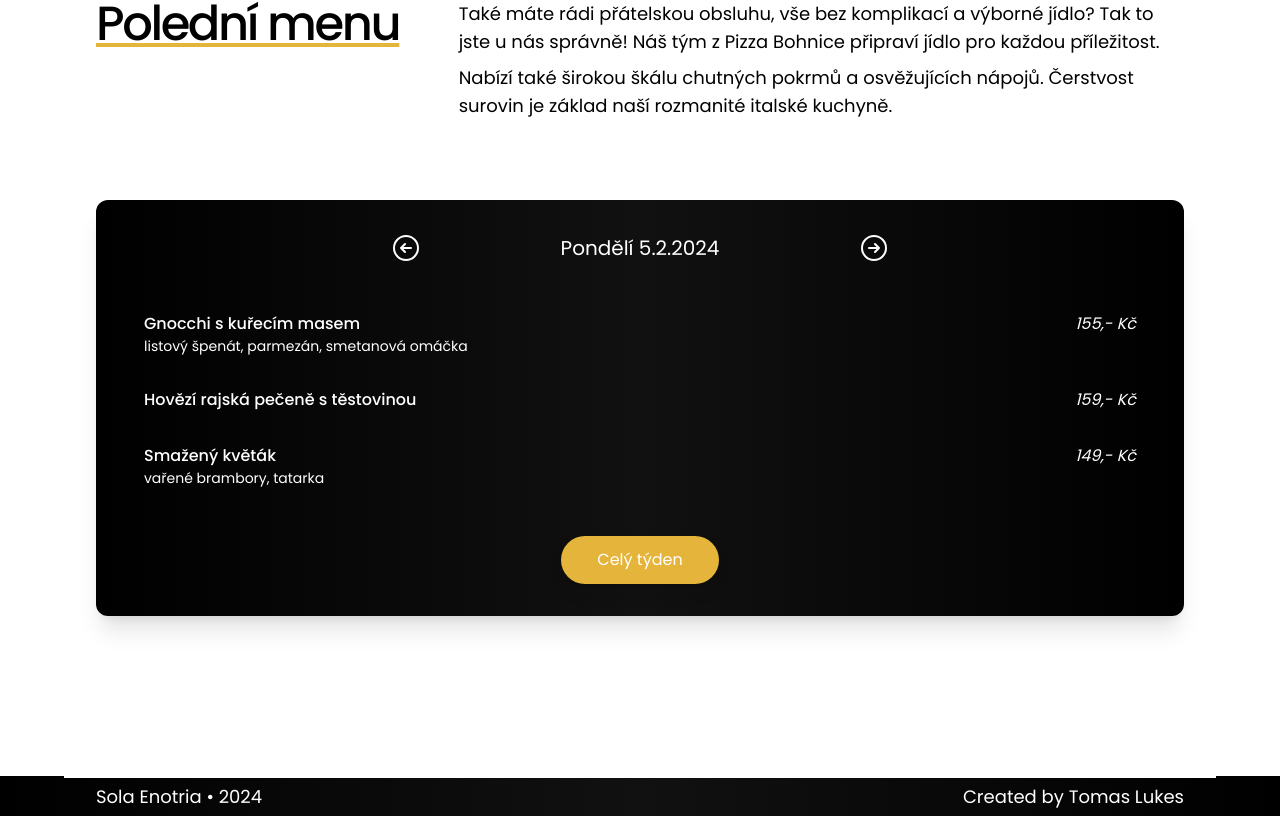
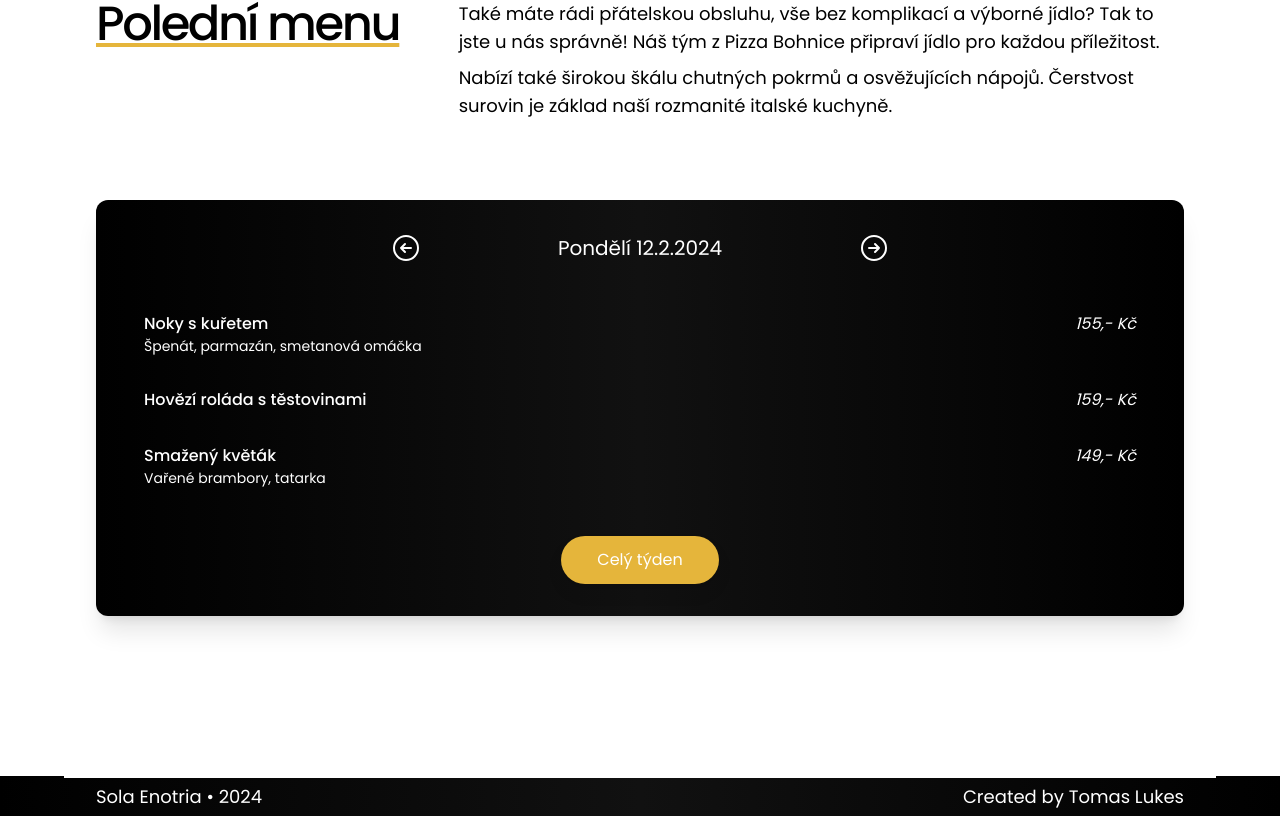
Before and after one commit to TomasLukes/sola-enotria, a Next.js app: page / in a window 1280 px wide. Shown: the part 1840-2656 px from the top of the page. Built offline with nearby package versions, Linux system fonts and the light colour scheme.

Commit message:
add: MenuItems basic functionality

```diff
--- a/app/components/DailyMenu/DailyMenu.tsx
+++ b/app/components/DailyMenu/DailyMenu.tsx
@@ -1,29 +1,32 @@
+'use client';
+
+import { dailyMenuData } from '@/app/content/dailyMenuData';
 import Button from '../UI/Button';
 import DailyMenuControls from './DailyMenuControls';
 import MenuItem from './MenuItem';
-
-const menuItemsData = [
-  {
-    heading: 'Gnocchi s kuřecím masem',
-    subheading: 'listový špenát, parmezán, smetanová omáčka',
-    price: 155,
-  },
-  {
-    heading: 'Hovězí rajská pečeně s těstovinou',
-    price: 159,
-  },
-  {
-    heading: 'Smažený květák',
-    subheading: 'vařené brambory, tatarka',
-    price: 149,
-  },
-];
-
-const menuItems = menuItemsData.map(({ heading, subheading, price }) => (
-  <MenuItem key={heading} heading={heading} subheading={subheading} price={price} />
-));
+import { useState } from 'react';
 
 const DailyMenu = () => {
+  const [selectedDay, setSelectedDay] = useState<number>(0);
+
+  const menuHeader = dailyMenuData[selectedDay]?.day;
+
+  const menuItems = dailyMenuData[selectedDay]?.menuItems.map(({ name, description, price }) => (
+    <MenuItem key={name} name={name} description={description} price={price} />
+  ));
+
+  const handlePreviousItem = () => {
+    if (selectedDay > 0) {
+      setSelectedDay((prev) => prev - 1);
+    }
+  };
+
+  const handleNextItem = () => {
+    if (selectedDay < 4) {
+      setSelectedDay((prev) => prev + 1);
+    }
+  };
+
   return (
     <section className="container-base py-16 md:py-32 lg:py-40 flex justify-start flex-col gap-5 md:gap-8">
       <div className="flex flex-col md:flex-row">
@@ -40,7 +43,11 @@ const DailyMenu = () => {
         </div>
       </div>
       <article className="gradient-dark w-full flex-col justify-between p-6 md:px-12 md:py-8 mt-8 md:mt-12 rounded-xl shadow-xl">
-        <DailyMenuControls />
+        <DailyMenuControls
+          header={menuHeader}
+          handleNextItem={handleNextItem}
+          handlePreviousItem={handlePreviousItem}
+        />
         <div className="my-8">{menuItems}</div>
         <div className="w-full flex justify-center">
           <Button text="Celý týden" variant="primary" className="text-white" />
--- a/app/components/DailyMenu/DailyMenuControls.tsx
+++ b/app/components/DailyMenu/DailyMenuControls.tsx
@@ -1,14 +1,15 @@
+'use client';
 import { ArrowRightCircleIcon } from '@heroicons/react/24/outline';
 import { ArrowLeftCircleIcon } from '@heroicons/react/24/outline';
 
-const DailyMenuControls = () => {
+const DailyMenuControls = ({ header, handlePreviousItem, handleNextItem }: any) => {
   return (
     <div className="w-full lg:w-[500px] mx-auto flex items-center justify-between">
-      <button>
+      <button onClick={handlePreviousItem}>
         <ArrowLeftCircleIcon className="w-8 h-8 text-white" />
       </button>
-      <p className="text-xl text-white">Pondělí 5.2.2024</p>
-      <button>
+      <p className="text-xl text-white">{`${header.dayName} ${header.date}`}</p>
+      <button onClick={handleNextItem}>
         <ArrowRightCircleIcon className="w-8 h-8 text-white" />
       </button>
     </div>
--- a/app/components/DailyMenu/MenuItem.tsx
+++ b/app/components/DailyMenu/MenuItem.tsx
@@ -1,17 +1,9 @@
-const MenuItem = ({
-  heading,
-  subheading,
-  price,
-}: {
-  heading: string;
-  subheading?: string;
-  price: number;
-}) => {
+const MenuItem = ({ name, description, price }: any) => {
   return (
     <div className="w-full flex items-start justify-between py-4 text-white">
       <span>
-        <p className="text-base font-medium">{heading}</p>
-        {Boolean(subheading) && <p className="text-sm font-light">{subheading}</p>}
+        <p className="text-base font-medium">{name}</p>
+        {Boolean(description) && <p className="text-sm font-light">{description}</p>}
       </span>
       <p className="italic text-nowrap">{price},- Kč</p>
     </div>
--- /dev/null
+++ b/app/content/dailyMenuData.ts
@@ -0,0 +1,124 @@
+export interface IDailyMenuDatItem {
+  isOpen: boolean;
+  day: { dayName: string; date: string };
+  menuItems: { name: string; description?: string; price: number }[];
+}
+
+export const dailyMenuData = [
+  {
+    isOpen: true,
+    day: {
+      dayName: 'Pondělí',
+      date: '12.2.2024',
+    },
+    menuItems: [
+      {
+        name: 'Noky s kuřetem',
+        description: 'Špenát, parmazán, smetanová omáčka',
+        price: 155,
+      },
+      {
+        name: 'Hovězí roláda s těstovinami',
+        price: 159,
+      },
+      {
+        name: 'Smažený květák',
+        description: 'Vařené brambory, tatarka',
+        price: 149,
+      },
+    ],
+  },
+  {
+    isOpen: true,
+    day: {
+      dayName: 'Úterý',
+      date: '13.2.2024',
+    },
+    menuItems: [
+      {
+        name: 'Kuřecí kari',
+        description: 'Basmati rýže, naan chléb',
+        price: 169,
+      },
+      {
+        name: 'Zeleninový wok',
+        description: 'Jasmínová rýže, sójová omáčka',
+        price: 149,
+      },
+      {
+        name: 'Pečená kachna',
+        price: 179,
+      },
+    ],
+  },
+  {
+    isOpen: false,
+    day: {
+      dayName: 'Středa',
+      date: '14.2.2024',
+    },
+    menuItems: [
+      {
+        name: 'Spaghetti Bolognese',
+        description: 'Mleté hovězí maso, rajčatová omáčka',
+        price: 159,
+      },
+      {
+        name: 'Grilovaný losos',
+        description: 'Vařená zelenina, citronový máslový dresing',
+        price: 179,
+      },
+      {
+        name: 'Vegetariánský burger',
+        price: 149,
+      },
+    ],
+  },
+  {
+    isOpen: true,
+    day: {
+      dayName: 'Čtvrtek',
+      date: '15.2.2024',
+    },
+    menuItems: [
+      {
+        name: 'Houbové risotto',
+        description: 'Sušené hříbky, parmazán',
+        price: 159,
+      },
+      {
+        name: 'Vepřový řízek',
+        description: 'Hranolky, brusinková omáčka',
+        price: 169,
+      },
+      {
+        name: 'Smažený sýr',
+        description: 'Hranolky, tatarská omáčka',
+        price: 139,
+      },
+    ],
+  },
+  {
+    isOpen: true,
+    day: {
+      dayName: 'Pátek',
+      date: '16.2.2024',
+    },
+    menuItems: [
+      {
+        name: 'Rybí filé s hranolkami',
+        description: 'Pivem smažený treska, hrachový pyré',
+        price: 169,
+      },
+      {
+        name: 'Zeleninová lasagne',
+        description: 'Vrstvy těstovin, různá zelenina',
+        price: 159,
+      },
+      {
+        name: 'Sushi set',
+        price: 179,
+      },
+    ],
+  },
+];
```
